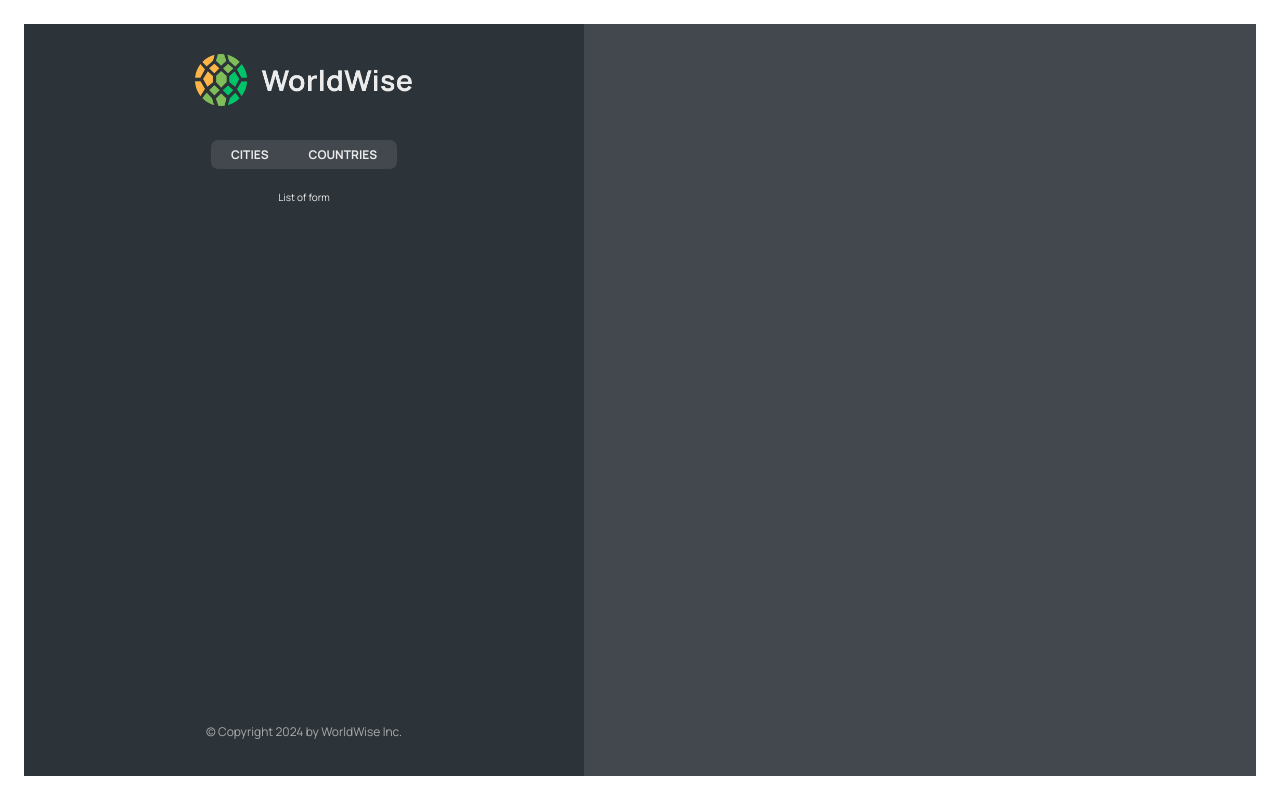
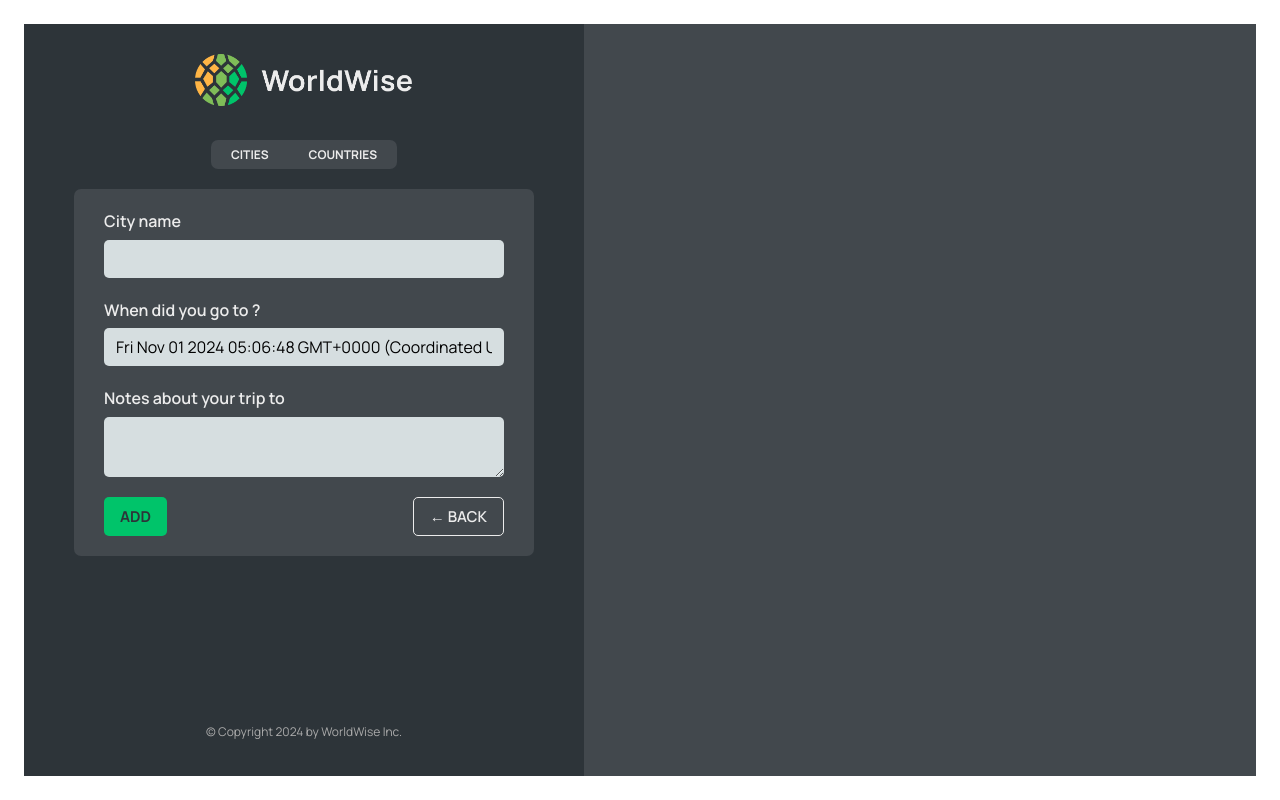
Before and after one commit to shrey1010/WorldWise, a React (Vite) app: page /app/form in a window 1280 px wide. Built offline with nearby package versions, Linux system fonts and the light colour scheme; data requests are answered from the project's data file.

Commit message:
feat: Map form

```diff
--- a/src/App.jsx
+++ b/src/App.jsx
@@ -10,6 +10,7 @@ import Login from './pages/Login';
 import CityList from './components/CityList';
 import CountryList from './components/CountryList';
 import City from './components/City';
+import Form from './components/Form';
 function App(){
 
   const [cities , setCities] = useState([]);
@@ -51,7 +52,7 @@ function App(){
             path="countries"
             element={<CountryList cities={cities} isLoading={isLoading} />}
           />
-          <Route path="form" element={<p>List of form</p>} />
+          <Route path="form" element={<Form/>} />
         </Route>
         <Route path="*" element={<Pagenotfound />} />
       </Routes>
--- /dev/null
+++ b/src/components/Button.jsx
@@ -0,0 +1,10 @@
+import styles from './Button.module.css'
+function Button({children , onClick, type}){
+    return (
+      <button onClick={onClick} className={`${styles.btn} ${styles[type]}`}>
+        {children}
+      </button>
+    );
+}
+
+export default Button;
--- a/src/components/City.jsx
+++ b/src/components/City.jsx
@@ -1,5 +1,5 @@
 import styles from "./City.module.css";
-import { useParams } from "react-router-dom";
+// import { useParams } from "react-router-dom";
 
 const formatDate = (date) =>
   new Intl.DateTimeFormat("en", {
@@ -11,7 +11,7 @@ const formatDate = (date) =>
 
 function City() {
 
-  const {id} = useParams();
+  // const {id} = useParams();
   // TEMP DATA
   const currentCity = {
     cityName: "Lisbon",
--- a/src/components/Form.jsx
+++ b/src/components/Form.jsx
@@ -3,6 +3,8 @@
 import { useState } from "react";
 
 import styles from "./Form.module.css";
+import Button from "./Button";
+import { useNavigate } from "react-router-dom";
 
 export function convertToEmoji(countryCode) {
   const codePoints = countryCode
@@ -13,6 +15,7 @@ export function convertToEmoji(countryCode) {
 }
 
 function Form() {
+  const navigate = useNavigate();
   const [cityName, setCityName] = useState("");
   const [country, setCountry] = useState("");
   const [date, setDate] = useState(new Date());
@@ -49,8 +52,11 @@ function Form() {
       </div>
 
       <div className={styles.buttons}>
-        <button>Add</button>
-        <button>&larr; Back</button>
+        <Button type="primary">Add</Button>
+        <Button type="back" onClick={(e)=>{
+          e.preventDefault();
+          navigate(-1);}
+        }>&larr; Back</Button>
       </div>
     </form>
   );
--- a/src/components/Map.jsx
+++ b/src/components/Map.jsx
@@ -1,6 +1,8 @@
 import styles from './Map.module.css'
+import { useNavigate } from 'react-router-dom';
 function Map(){
-    return (<div className={styles.mapContainer}>
+    const navigate = useNavigate();
+    return (<div className={styles.mapContainer} onClick={()=>navigate("form")}>
 
     </div>)
 }
```
